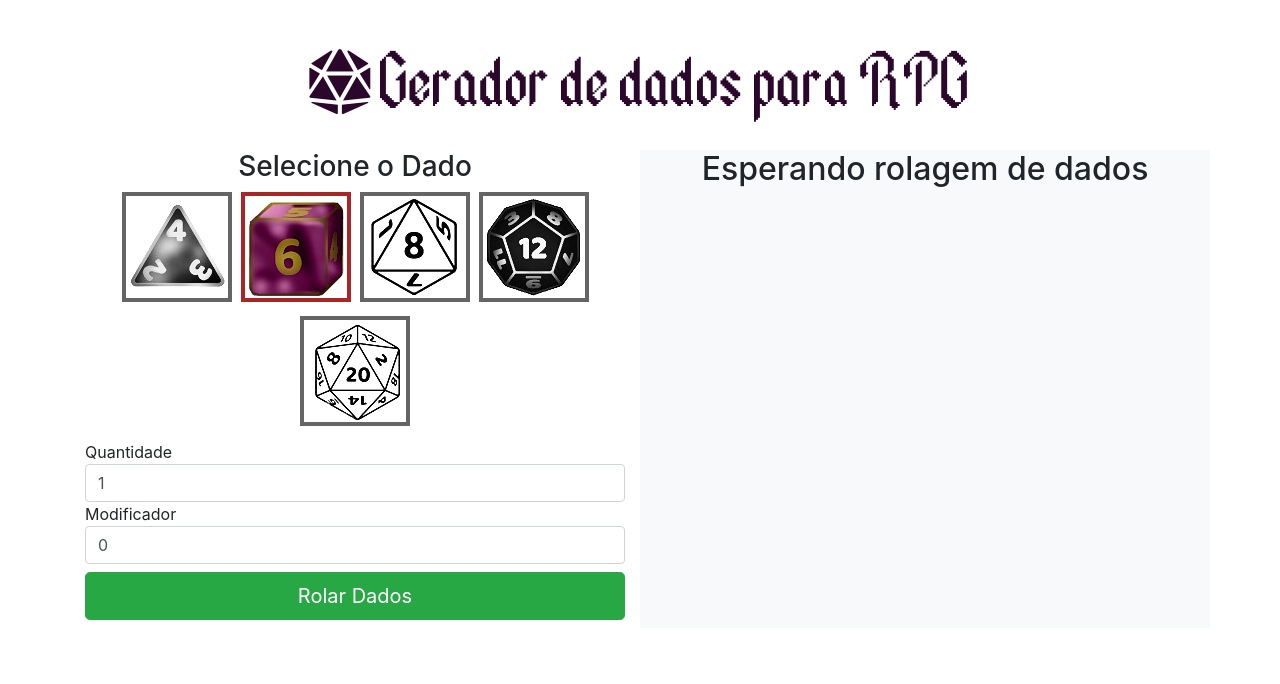
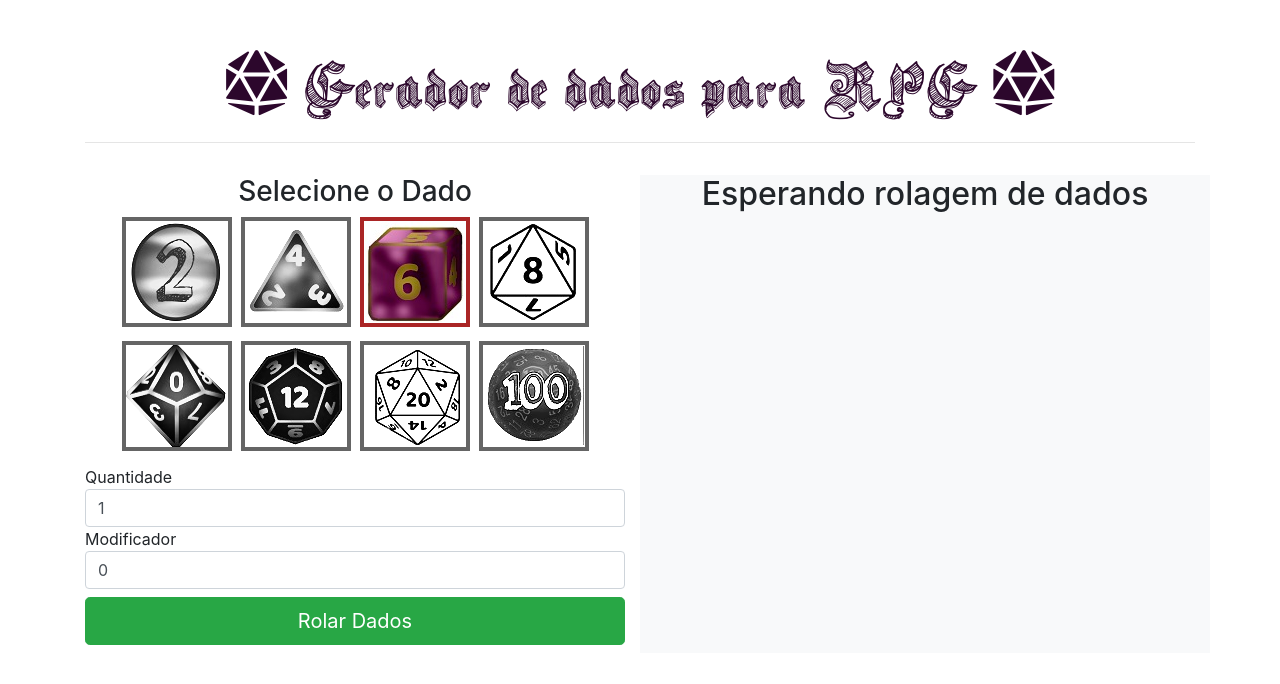
Before and after one commit to Fael-Iwao/Fael-Iwao.github.io, a plain HTML site: page index.html in a window 1280 px wide. Drawn offline with Linux system fonts and the light colour scheme.

Commit message:
update ADSense

```diff
--- a/index.html
+++ b/index.html
@@ -1,7 +1,8 @@
 <!DOCTYPE html>
 <html>
 	<head>
-		<title></title>
+		<script data-ad-client="ca-pub-9478136025833468" async src="https://pagead2.googlesyndication.com/pagead/js/adsbygoogle.js"></script>
+		<title>Rolagem de Dados de RPG</title>
 		<meta charset="utf-8">
 		<meta name="viewport" content="width=device-width, initial-scale=1, shrink-to-fit=no">
 		<link rel="stylesheet" type="text/css" href="lib/css/bootstrap.css">
@@ -38,12 +39,16 @@
 		</style>
 	</head>
 	<body>
+
 		<div class="container">
 			<div class="row">
 				<div class="col-12 mb-3 mt-5">
-					<h1 class="text-center text-ancient">
-						<i class="fas fa-dice-d20"></i> Gerador de dados para RPG
+					<h1 class="text-center text-Sketch">
+                        <i class="fas fa-dice-d20"></i>
+                        Gerador de dados para RPG
+                        <i class="fas fa-dice-d20"></i>
                     </h1>
+                    <hr>
 
 				</div>
 				<div class="col-12 col-sm-6">
@@ -51,7 +56,12 @@
 						Selecione o Dado
 					</h3>
 					<div class="dice-selector">
+
                         <center>
+
+                            <input checked="checked" id="d2" type="radio" name="dice" value="2"/>
+                            <label class="card-dice d2 text-white" style="height: 110px;width: 110px;"  for="d2"></label>
+
                             <input checked="checked" id="d4" type="radio" name="dice" value="4"/>
                             <label class="card-dice d4 text-white" style="height: 110px;width: 110px;"  for="d4"></label>
 
@@ -61,11 +71,18 @@
                             <input id="d8" type="radio" name="dice" value="8"/>
                             <label class="card-dice d8 text-white" style="height: 110px;width: 110px;"  for="d8"></label>
 
+                            <input id="d10" type="radio" name="dice" value="10"/>
+                            <label class="card-dice d10 text-white" style="height: 110px;width: 110px;"  for="d10"></label>
+
                             <input id="d12" type="radio" name="dice" value="12"/>
                             <label class="card-dice d12 text-white" style="height: 110px;width: 110px;"  for="d12"></label>
 
                             <input id="d20" type="radio" name="dice" value="20"/>
                             <label class="card-dice d20 text-white" style="height: 110px;width: 110px;"  for="d20"></label>
+
+                            <input id="d100" type="radio" name="dice" value="100"/>
+                            <label class="card-dice d100 text-white" style="height: 110px;width: 110px;"  for="d100"></label>
+
                     </center>
 
 						<label for="qtd" class="mb-0 ">Quantidade</label>
```
Lines whose indentation alone changed are shown as unchanged.
